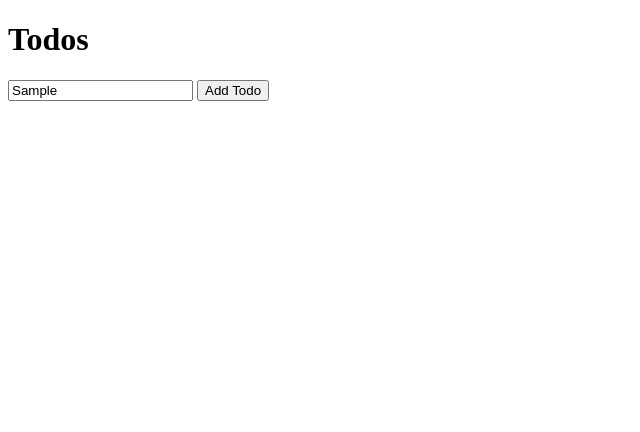
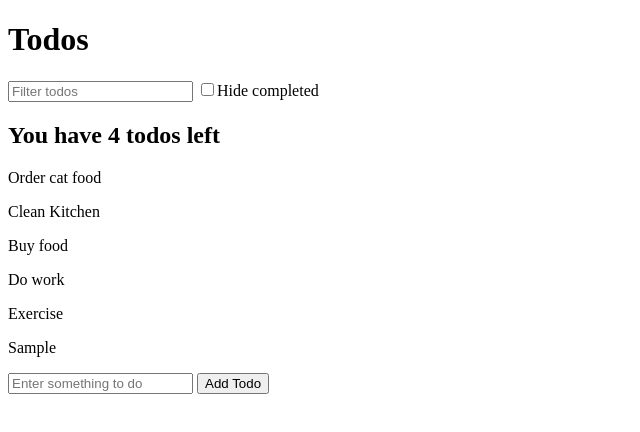
Before and after one commit to Trevor254/TO-DO-APP, a plain HTML site: page index.html in a window 1280 px wide. Both pictures are taken after typing "Sample" into the empty fields and a click on the button "Add Todo". Shown: the whole page, without its empty margins (0-640 px from the left). Drawn offline with Linux system fonts and the light colour scheme.

```diff
--- a/index.html
+++ b/index.html
@@ -5,8 +5,15 @@
     </head>
     <body>
         <h1>Todos</h1>
-        <input id="new-todo-text" type="text" placeholder="Enter something to do">
-        <button id ="add-todo">Add Todo</button>
+        <input id="search-text" type="text" placeholder="Filter todos">
+        <label>
+            <input type="checkbox" id="hide-completed">Hide completed
+        </label>
+        <div id="todos"></div>
+        <form id="new-todo">
+            <input id="new-todo-text" type="text" placeholder="Enter something to do" name="todoText">
+            <button>Add Todo</button>
+        </form>
         <script src="todoapp.js"></script>
     </body>
 </html>
--- a/todoapp.js
+++ b/todoapp.js
@@ -19,35 +19,78 @@
 
 
 const filters={
-    searchText:""
+    searchText:"",
+    hideCompleted:false
 };
 
 
+
 const renderTodos = function(todos, filters) {
-    const incompleteTodos = todos.filter(function(todo){
+
+    const filteredTodos = todos.filter(function(todo){
+        const searchTextMatch = todo.text.toUpperCase().includes
+        (filters.searchText.toUpperCase())
+        const hideCompletedMatch = !filters.hideCompleted || !todo.completed;
+
+        return searchTextMatch && hideCompletedMatch;
+    });
+
+    const incompleteTodos = filteredTodos.filter(function(todo){
         return !todo.completed;
-    })
+    });
 
-const summary = document.createElement('h2');
-summary.textContent = `You have ${incompleteTodos.length} todos left`;
-document.querySelector('body').appendChild(summary);
+document.querySelector('#todos').innerHTML = "";
 
-todos.forEach(function(todo){
+
+const summary = document.createElement('h2');  //document.create element creates a new element in the form of h2
+summary.textContent = `You have ${incompleteTodos.length} todos left`; //
+document.querySelector('#todos').appendChild(summary);
+
+
+filteredTodos.forEach(function(todo){
     const p = document.createElement('p');
     p.textContent = todo.text;
-    document.querySelector('body').appendChild(p);
- })
+    document.querySelector('#todos').appendChild(p);
+})
 
-}
+};
+
+renderTodos(todos,filters);
 
 
 
-// listen for new todo creation
-document.querySelector('#add-todo').addEventListener('click',function(e){
-    console.log('Add a new todo');
-});
+
 
 //Listen for to-do text change
 document.querySelector('#new-todo-text').addEventListener('input', function(e){
     console.log(e.target.value);
 })
+
+
+
+
+//search for todos
+document.querySelector('#search-text').addEventListener('input',function(e){
+    filters.searchText = e.target.value;
+    renderTodos(todos,filters);
+})
+
+
+
+//add todo to DOM
+document.querySelector('#new-todo').addEventListener('submit', function(e){
+    e.preventDefault();
+    todos.push({
+        text: e.target.elements.todoText.value,
+        completed: false
+    });
+
+    renderTodos(todos, filters);
+    e.target.elements.todoText.value = ''
+});
+
+
+document.querySelector('#hide-completed').addEventListener('change', function(e){
+    filters.hideCompleted = e.target.checked;
+    renderTodos(todos, filters);
+})
```
